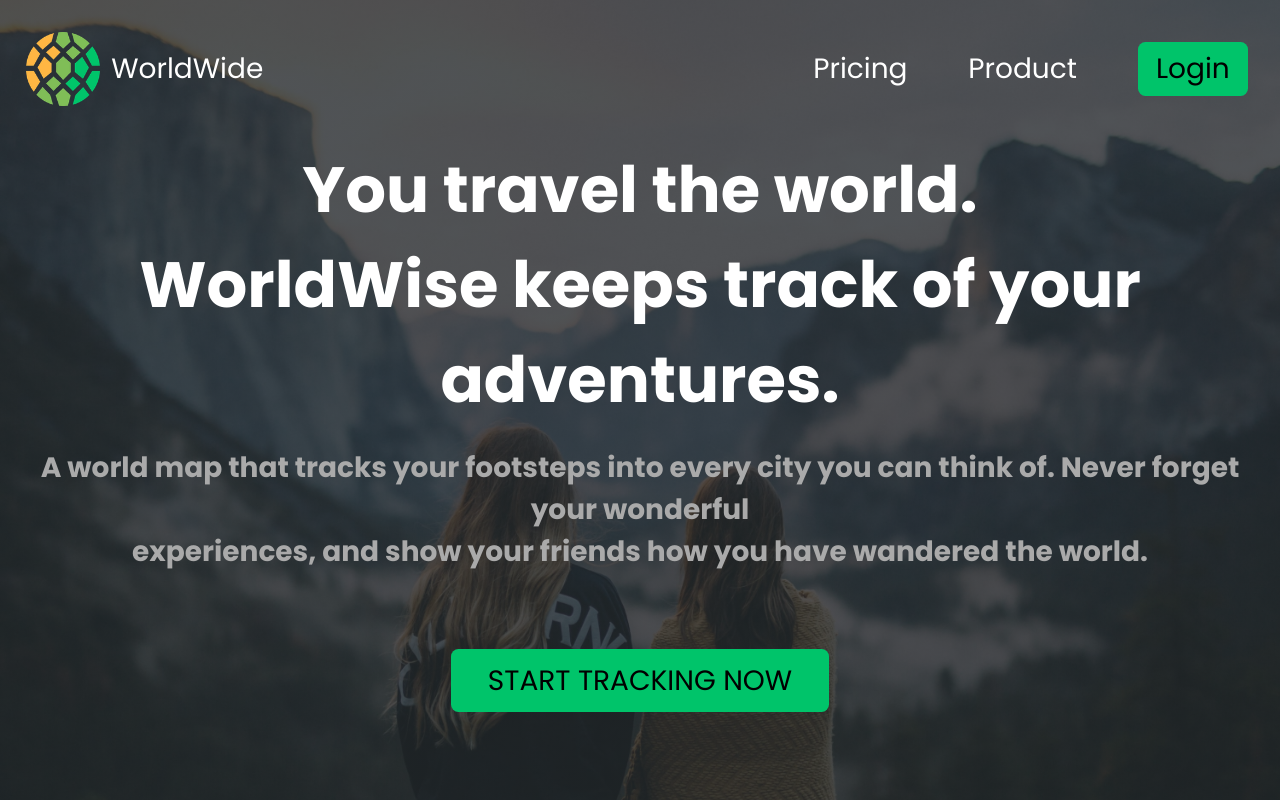
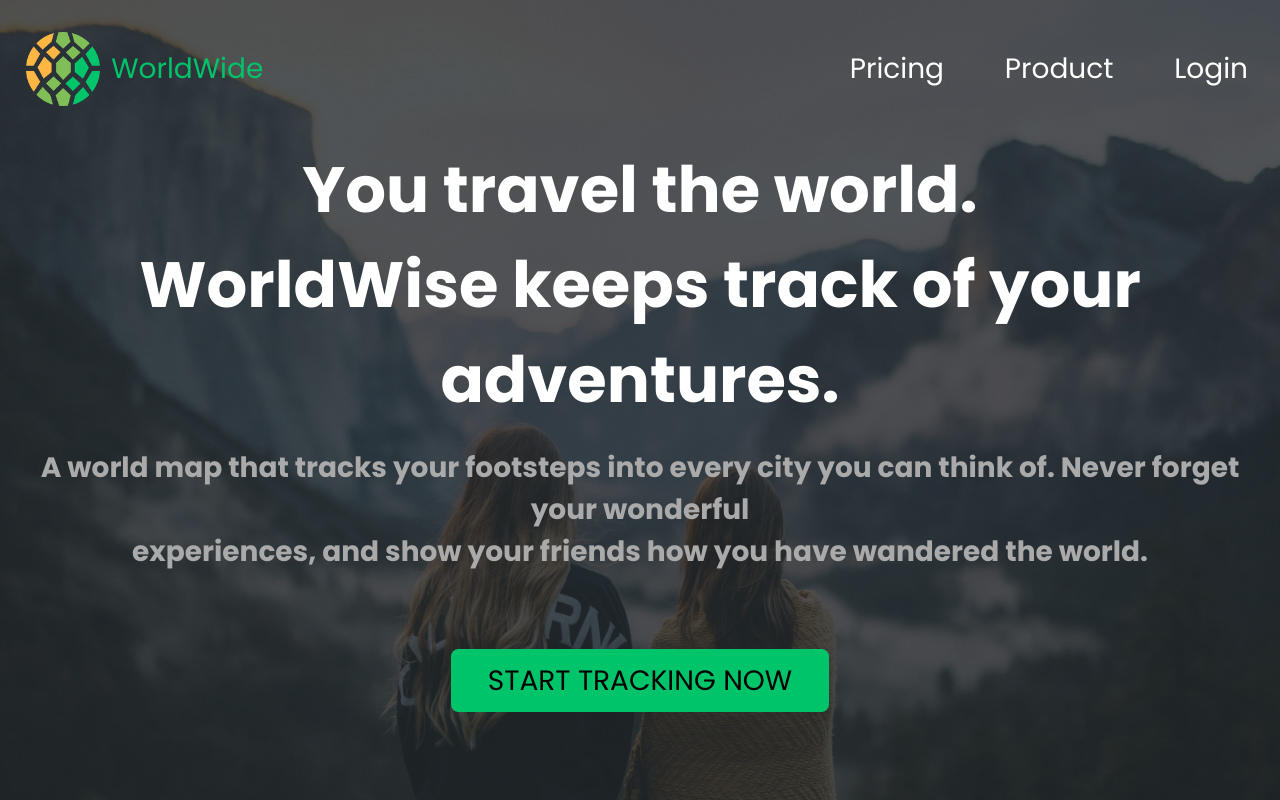
Before and after one commit to winheski/world-wide-app, a React (Vite) app: page / in a window 1280 px wide. Built offline with nearby package versions, Linux system fonts and the light colour scheme.

Commit message:
added NavLinks on ReactRouter to conditionally apply styles to active Routes

```diff
--- a/src/Components/Navbar/Navbar.jsx
+++ b/src/Components/Navbar/Navbar.jsx
@@ -1,23 +1,40 @@
 import styles from "./Navbar.module.css";
-import { Link } from "react-router-dom";
-import Button from "../Reusable/Button/Button";
+import { NavLink } from "react-router-dom";
 export default function Navbar() {
   return (
     <>
       <nav className={styles.nav}>
-        <Link to={"/"} className={styles.logoContainer}>
+        <NavLink
+          to={"/"}
+          className={styles.logoContainer}
+          activeClassName={styles.active}
+        >
           <img src="/icon.png" alt="Logo" className={styles.logo} />
           <span>WorldWide</span>
-        </Link>
+        </NavLink>
 
         <ul>
-          <Link to={"/Pricing"} className={styles.item}>
+          <NavLink
+            to={"/Pricing"}
+            className={styles.item}
+            activeClassName={styles.active}
+          >
             Pricing
-          </Link>
-          <Link to={"/Product"} className={styles.item}>
+          </NavLink>
+          <NavLink
+            to={"/Product"}
+            className={styles.item}
+            activeClassName={styles.active}
+          >
             Product
-          </Link>
-          <Button url={"/Login"} text={"Login"} />
+          </NavLink>
+          <NavLink
+            to={"/Login"}
+            className={styles.item}
+            activeClassName={styles.active}
+          >
+            Login
+          </NavLink>
         </ul>
       </nav>
     </>
--- a/src/Components/Navbar/Navbar.module.css
+++ b/src/Components/Navbar/Navbar.module.css
@@ -80,3 +80,7 @@
 .nav .item:hover::after {
   width: 100%;
 }
+
+.nav :global(.active) {
+  color: #00c46a;
+}
```
